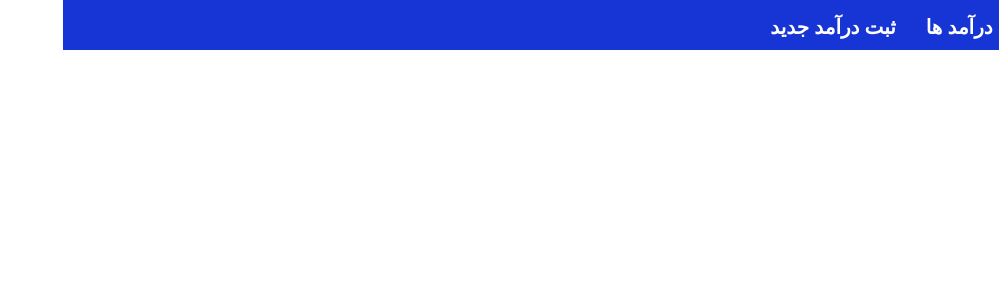
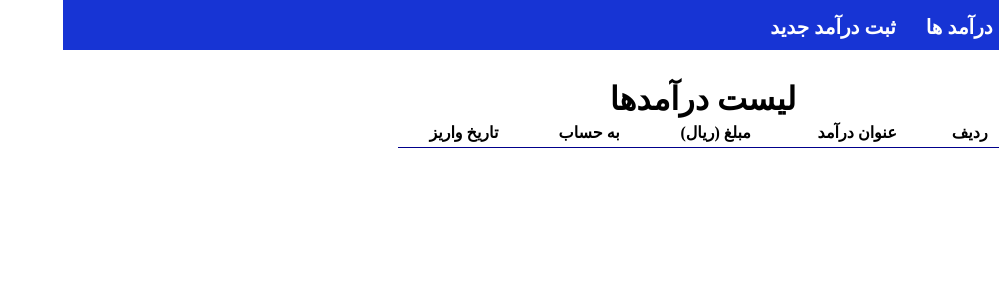
Before and after one commit to HasanKazemi/Budget-Management, a React (Vite) app: page /incomes in a window 1280 px wide. Shown: the top 300 px of the page, without its empty margins (281-1280 px from the left). Built offline with nearby package versions, Linux system fonts and the light colour scheme.

Commit message:
display incomes in a table

```diff
--- a/src/pages/Incomes.jsx
+++ b/src/pages/Incomes.jsx
@@ -1,18 +1,35 @@
 import React from 'react'
 import { useSelector } from 'react-redux'
+import "../styles/incomes.css"
 
 const Incomes = () => {
     const incomes = useSelector(state => state.income)
+    const wallets = useSelector(state => state.wallet)
   return (
-    <div>
-        {incomes.map(income=>(
-            <div key={income.id}>
-                <p>{income.incomeTitle}</p>
-                <p>{income.incomeAmount}</p>
-                <p>{income.toWallet}</p>
-                <p>{income.incomeDate}</p>
-            </div>
-        ))}
+    <div className='incomesTableContainer'>
+      <h1>لیست درآمدها</h1>
+      <table className='incomesTable'>
+        <thead>
+          <tr>
+            <th>ردیف</th>
+            <th>عنوان درآمد</th>
+            <th>مبلغ (ریال)</th>
+            <th>به حساب</th>
+            <th>تاریخ واریز</th>
+          </tr>
+        </thead>
+        <tbody>
+          {incomes.map((income,index)=>(
+            <tr>
+              <td>{index + 1}</td>
+              <td>{income.incomeTitle}</td>
+              <td>{income.incomeAmount.toLocaleString()}</td>
+              <td>{income.toWallet}</td>
+              <td>{income.incomeDate}</td>
+            </tr>
+          ))}
+        </tbody>
+      </table>
     </div>
   )
 }
--- /dev/null
+++ b/src/styles/incomes.css
@@ -0,0 +1,16 @@
+.incomesTableContainer{
+    display: flex;
+    flex-direction: column;
+    align-items: center;
+    padding: 30px;
+}
+
+.incomesTable {
+    width: 50%;
+    text-align: center;
+    border-collapse: collapse;
+    td,th {
+        border-bottom: 1px solid darkblue;
+        padding: 5px;
+    }
+}
```
